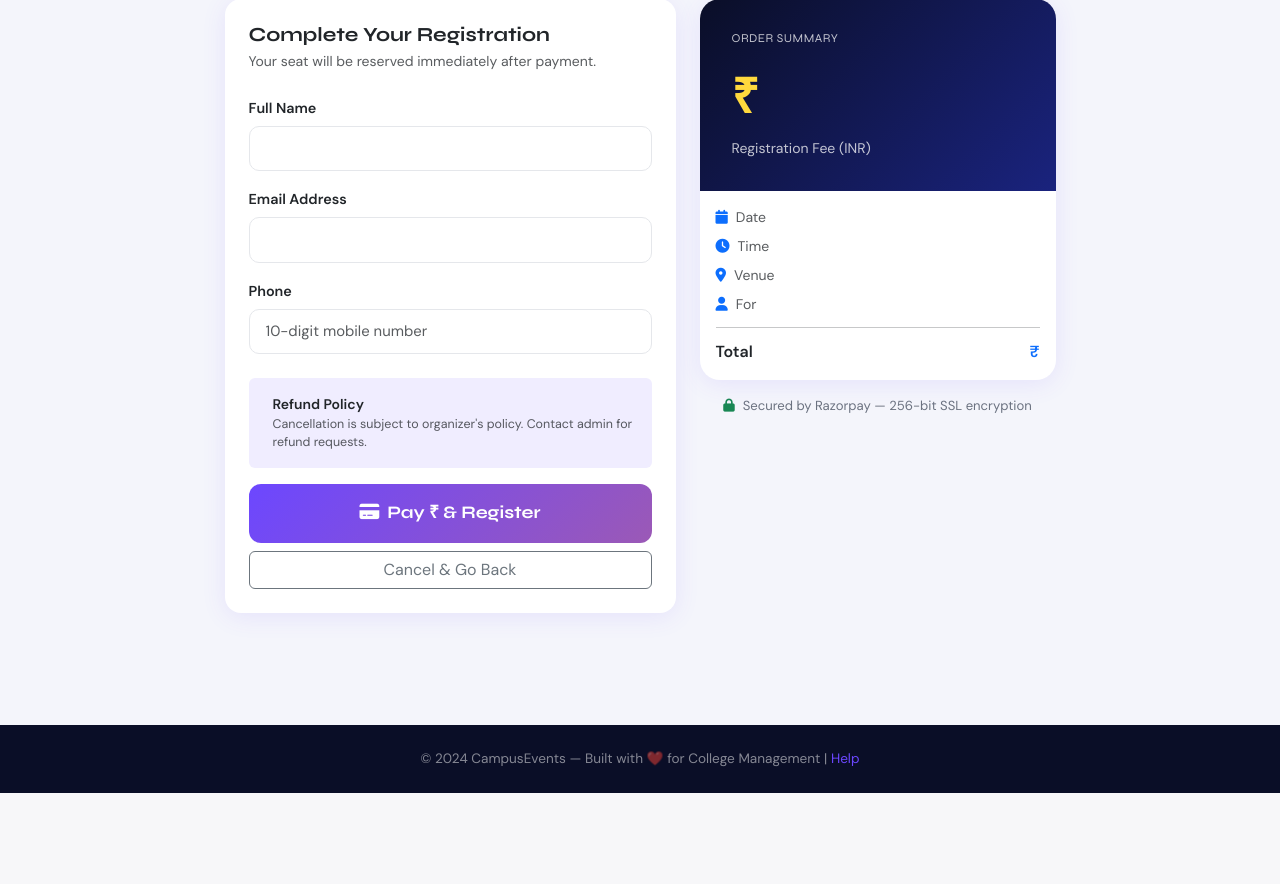
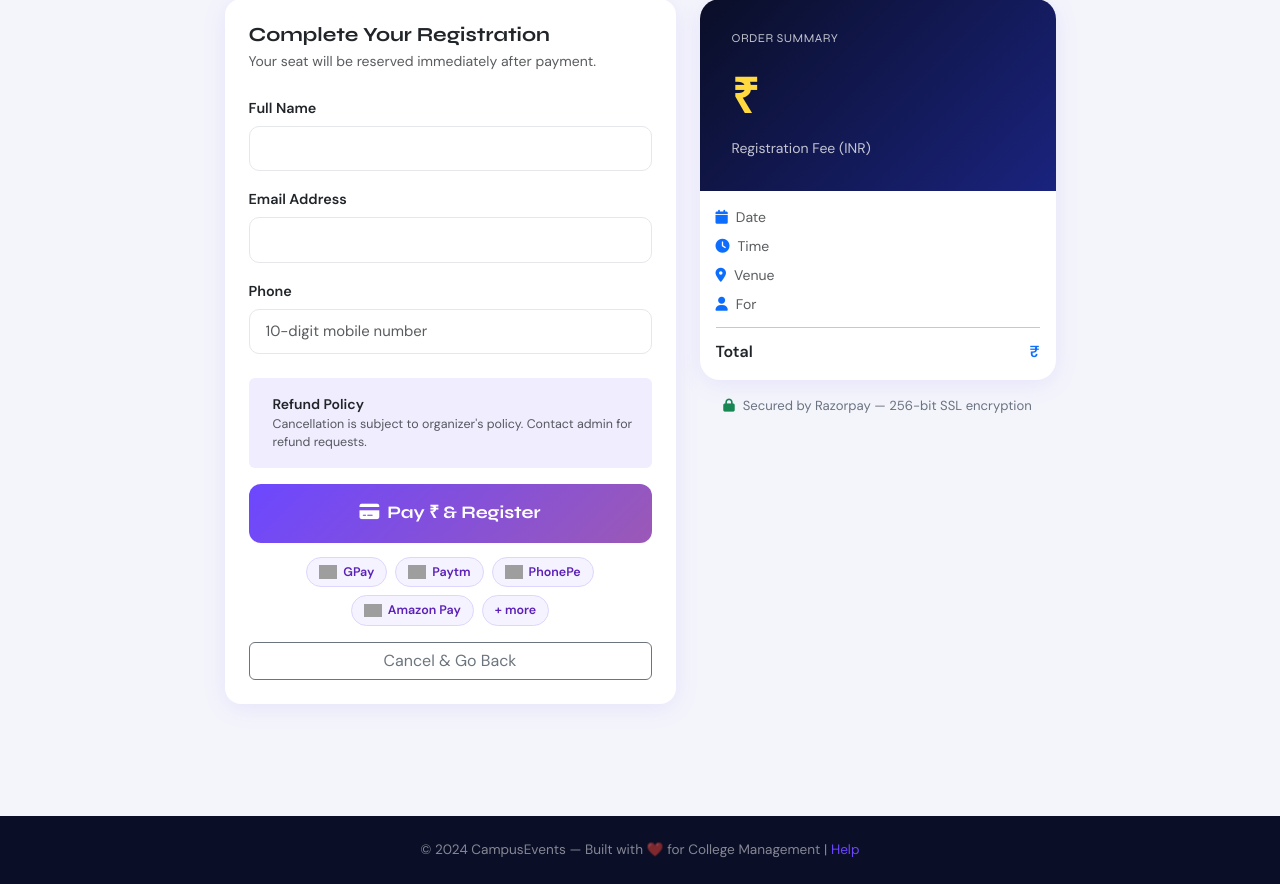
Before and after one commit to bawahemangi/campus_events, a Django app: template templates/events/payment_page.html in a window 1280 px wide. Shown: the part 183-1067 px from the top of the page. Before the commit the page ends 976 px from the top, so only its background shows below. Run offline with Django 4.2, Linux system fonts and the light colour scheme; the template is opened without the code that fills it, so the values that code supplies are empty; some libraries are stand-ins or nearby versions; grey boxes are pictures that could not be loaded.

Commit message:
payment gateways UPI option email configuration

```diff
--- a/templates/events/payment_page.html
+++ b/templates/events/payment_page.html
@@ -18,8 +18,19 @@
   #paymentStatus { display: none; border-radius: 12px; padding: 1.5rem; text-align: center; }
   .spinner { display: inline-block; width: 20px; height: 20px; border: 3px solid rgba(255,255,255,.3); border-top-color: #fff; border-radius: 50%; animation: spin .8s linear infinite; }
   @keyframes spin { to { transform: rotate(360deg); } }
+
+  /* UPI method pills shown below pay button */
+  .upi-pills { display: flex; flex-wrap: wrap; gap: 8px; justify-content: center; margin-top: 14px; }
+  .upi-pill {
+    display: flex; align-items: center; gap: 6px;
+    background: #f5f3ff; border: 1.5px solid #ddd6fe;
+    border-radius: 20px; padding: 5px 12px; font-size: .78rem;
+    font-weight: 600; color: #5b21b6;
+  }
+  .upi-pill img { width: 18px; height: 18px; object-fit: contain; }
 </style>
 {% endblock %}
+
 {% block content %}
 <div class="page-header">
   <div class="container">
@@ -30,7 +41,8 @@
 
 <div class="container pb-5">
   <div class="row justify-content-center g-4">
-    <!-- Order Summary -->
+
+    <!-- ── Order Summary ── -->
     <div class="col-lg-4 order-lg-2">
       <div class="card pay-card">
         <div class="pay-header">
@@ -72,7 +84,7 @@
       </div>
     </div>
 
-    <!-- Payment Form -->
+    <!-- ── Payment Form ── -->
     <div class="col-lg-5 order-lg-1">
       <div class="card">
         <div class="card-body p-4">
@@ -86,7 +98,6 @@
           </div>
           {% endif %}
 
-          <!-- Payment status display -->
           <div id="paymentStatus"></div>
 
           <div id="paymentForm">
@@ -121,13 +132,31 @@
             </button>
             {% endif %}
 
-            <a href="{% url 'event_detail' event.pk %}" class="btn btn-outline-secondary w-100 mt-2">
+            <!-- UPI app pills (visual only — actual selection happens inside Razorpay popup) -->
+            <div class="upi-pills">
+              <span class="upi-pill">
+                <img src="https://upload.wikimedia.org/wikipedia/commons/thumb/f/f2/Google_Pay_Logo.svg/512px-Google_Pay_Logo.svg.png" alt="GPay"> GPay
+              </span>
+              <span class="upi-pill">
+                <img src="https://upload.wikimedia.org/wikipedia/commons/thumb/2/24/Paytm_Logo_%28standalone%29.svg/512px-Paytm_Logo_%28standalone%29.svg.png" alt="Paytm"> Paytm
+              </span>
+              <span class="upi-pill">
+                <img src="https://upload.wikimedia.org/wikipedia/commons/thumb/7/71/PhonePe_Logo.svg/512px-PhonePe_Logo.svg.png" alt="PhonePe"> PhonePe
+              </span>
+              <span class="upi-pill">
+                <img src="https://upload.wikimedia.org/wikipedia/commons/thumb/2/29/Amazon_Pay_logo.svg/512px-Amazon_Pay_logo.svg.png" alt="Amazon Pay"> Amazon Pay
+              </span>
+              <span class="upi-pill">+ more</span>
+            </div>
+
+            <a href="{% url 'event_detail' event.pk %}" class="btn btn-outline-secondary w-100 mt-3">
               Cancel & Go Back
             </a>
           </div>
         </div>
       </div>
     </div>
+
   </div>
 </div>
 {% endblock %}
@@ -137,7 +166,7 @@
 <script src="https://checkout.razorpay.com/v1/checkout.js"></script>
 {% endif %}
 <script>
-const CSRF   = '{{ csrf_token }}';
+const CSRF     = '{{ csrf_token }}';
 const ORDER_ID = '{{ order_id }}';
 const AMOUNT   = {{ amount_paise }};
 const KEY_ID   = '{{ razorpay_key }}';
@@ -158,8 +187,8 @@ function showStatus(html, success) {
   const el = document.getElementById('paymentStatus');
   el.style.display = 'block';
   el.style.background = success ? '#06d6a015' : '#ff6b6b15';
-  el.style.border = success ? '2px solid #06d6a0' : '2px solid #ff6b6b44';
-  el.style.color = success ? '#0ab07a' : '#e74c3c';
+  el.style.border      = success ? '2px solid #06d6a0' : '2px solid #ff6b6b44';
+  el.style.color       = success ? '#0ab07a' : '#e74c3c';
   el.innerHTML = html;
   document.getElementById('paymentForm').style.opacity = success ? '.4' : '1';
 }
@@ -195,12 +224,52 @@ function openRazorpay() {
     name:        'CampusEvents',
     description: '{{ event.title|escapejs }}',
     order_id:    ORDER_ID,
+
+    // ── Enable ALL payment methods including every UPI app ──
+    method: {
+      upi:        true,   // ✅ GPay, PhonePe, Paytm, Amazon Pay, BHIM, any UPI
+      card:       true,   // ✅ Debit & Credit cards
+      netbanking: true,   // ✅ All major banks
+      wallet:     true,   // ✅ Paytm wallet, Amazon Pay wallet, Mobikwik
+      emi:        true,   // ✅ EMI on credit cards
+      paylater:   true,   // ✅ Simpl, LazyPay, ICICI PayLater
+    },
+
     prefill: {
       name:    '{{ student_name|escapejs }}',
       email:   '{{ student_email|escapejs }}',
       contact: document.getElementById('phoneField').value,
+      method:  'upi',   // ← opens UPI tab first when popup loads
     },
+
+    // ── Show UPI first, then everything else ──
+    config: {
+      display: {
+        blocks: {
+          upi_block: {
+            name: "Pay via UPI",
+            instruments: [
+              { method: "upi", flows: ["collect", "intent", "qr"] }
+            ]
+          },
+          other: {
+            name: "Other Payment Methods",
+            instruments: [
+              { method: "card" },
+              { method: "netbanking" },
+              { method: "wallet" },
+              { method: "emi" },
+              { method: "paylater" },
+            ]
+          }
+        },
+        sequence: ["block.upi_block", "block.other"],
+        preferences: { show_default_blocks: false }
+      }
+    },
+
     theme: { color: '#6c47ff' },
+
     handler: function(response) {
       verifyWithServer({
         razorpay_order_id:   response.razorpay_order_id,
@@ -215,12 +284,24 @@ function openRazorpay() {
       }
     }
   };
+
   const rzp = new Razorpay(options);
+
+  // Show UPI-specific error if it fails
+  rzp.on('payment.failed', function(response) {
+    showStatus(
+      `<i class="fa fa-times-circle fa-2x mb-2"></i><br>
+       <strong>Payment Failed</strong><br>
+       ${response.error.description}<br>
+       <small>Error code: ${response.error.code}</small>`,
+      false
+    );
+  });
+
   rzp.open();
 }
 
 function simulatePayment() {
-  // Demo mode — simulate a successful payment without real Razorpay
   setLoading(true);
   setTimeout(() => {
     verifyWithServer({
```
Also changed, not shown: campus_events/settings.py (+9 -9 lines), events/migrations/0002_event_is_paid_event_registration_fee_and_more.py.
